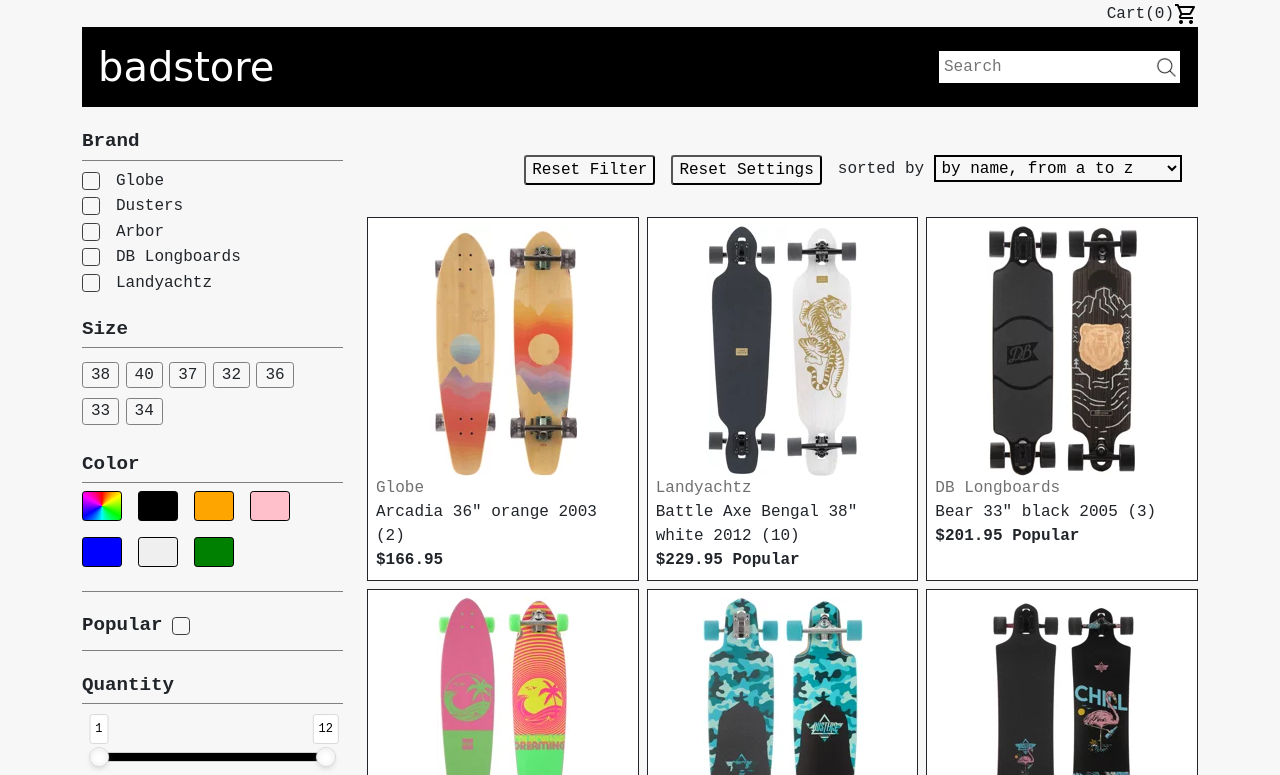
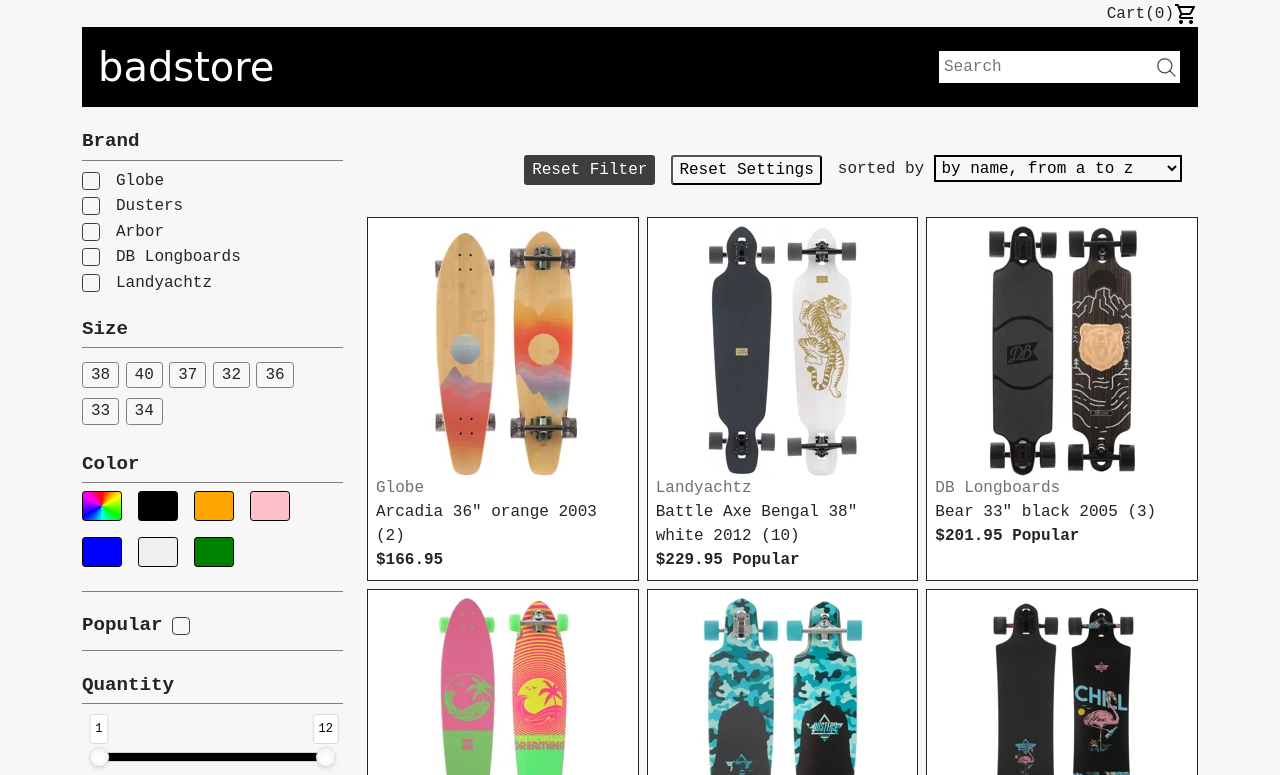
Before and after one commit to max-makk/online-store, a website built with webpack: page src/index.html in a window 1280 px wide. In both pictures the pointer is over the button "Reset Filter". Shown: the top 775 px of the page. Built offline with nearby package versions, Linux system fonts and the light colour scheme; files whose address does not match are found by name; a web font is replaced by a local one.

Commit message:
feat: add hover form settings buttons

```diff
--- a/src/style.css
+++ b/src/style.css
@@ -261,6 +261,13 @@
   padding: 0.1em;
 }
 
+.settings button:hover,
+.settings button:active {
+  background-color: #3e3e3e;
+  color: white;
+  border: 2px solid #3e3e3e;
+}
+
 .cards {
   margin-top: 1em;
   display: flex;
```
